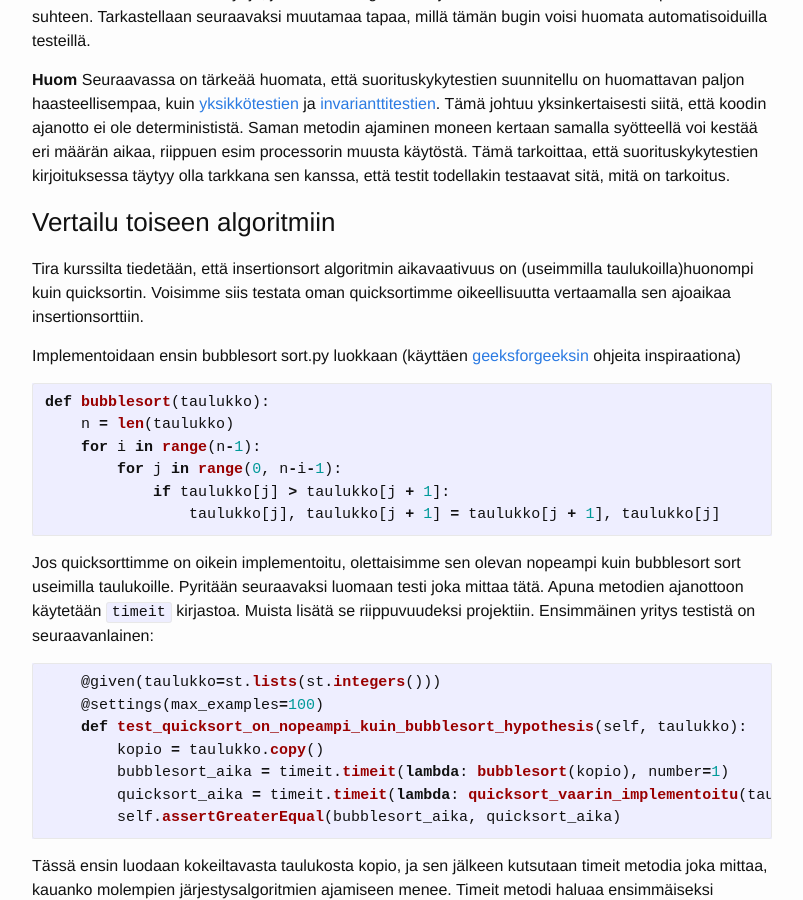
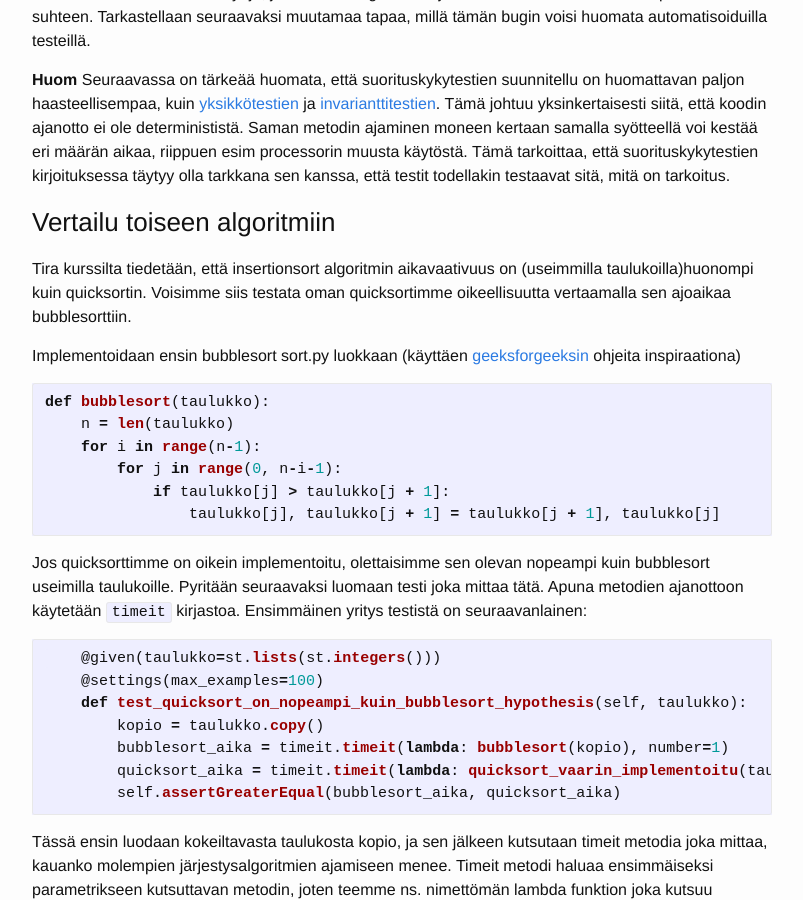
Before and after one commit to algolabra-hy/algolabra-hy.github.io, a Jekyll site: the page built from test_performance.md, in a window 1280 px wide and 900 px high, scrolled down 2587 px. Shown: the whole window, without its empty margins (238-1041 px from the left). Built offline with Jekyll 4.4.1, drawn with Linux system fonts in a browser that asks for light colours.

Commit message:
performance testing

````diff
--- a/test_performance.md
+++ b/test_performance.md
@@ -97,7 +97,7 @@ Kuten osa jo varmaan on huomannut, tämä implementaatio quicksortista on (keino
 
 ### Vertailu toiseen algoritmiin
 
-Tira kurssilta tiedetään, että insertionsort algoritmin aikavaativuus on (useimmilla taulukoilla)huonompi kuin quicksortin. Voisimme siis testata oman quicksortimme oikeellisuutta vertaamalla sen ajoaikaa insertionsorttiin.
+Tira kurssilta tiedetään, että insertionsort algoritmin aikavaativuus on (useimmilla taulukoilla)huonompi kuin quicksortin. Voisimme siis testata oman quicksortimme oikeellisuutta vertaamalla sen ajoaikaa bubblesorttiin.
 
 Implementoidaan ensin bubblesort sort.py luokkaan (käyttäen [geeksforgeeksin](https://www.geeksforgeeks.org/python-program-for-bubble-sort/) ohjeita inspiraationa)
 
@@ -110,8 +110,8 @@ def bubblesort(taulukko):
                 taulukko[j], taulukko[j + 1] = taulukko[j + 1], taulukko[j]
 ```
 
-Jos quicksorttimme on oikein implementoitu, olettaisimme sen olevan nopeampi kuin bubblesort sort useimilla taulukoille. Pyritään seuraavaksi luomaan testi joka mittaa tätä.
-Apuna metodien ajanottoon käytetään ```timeit``` kirjastoa. Muista lisätä se riippuvuudeksi projektiin. Ensimmäinen yritys testistä on seuraavanlainen:
+Jos quicksorttimme on oikein implementoitu, olettaisimme sen olevan nopeampi kuin bubblesort useimilla taulukoille. Pyritään seuraavaksi luomaan testi joka mittaa tätä.
+Apuna metodien ajanottoon käytetään ```timeit``` kirjastoa. Ensimmäinen yritys testistä on seuraavanlainen:
 ```python
     @given(taulukko=st.lists(st.integers()))
     @settings(max_examples=100)
````
